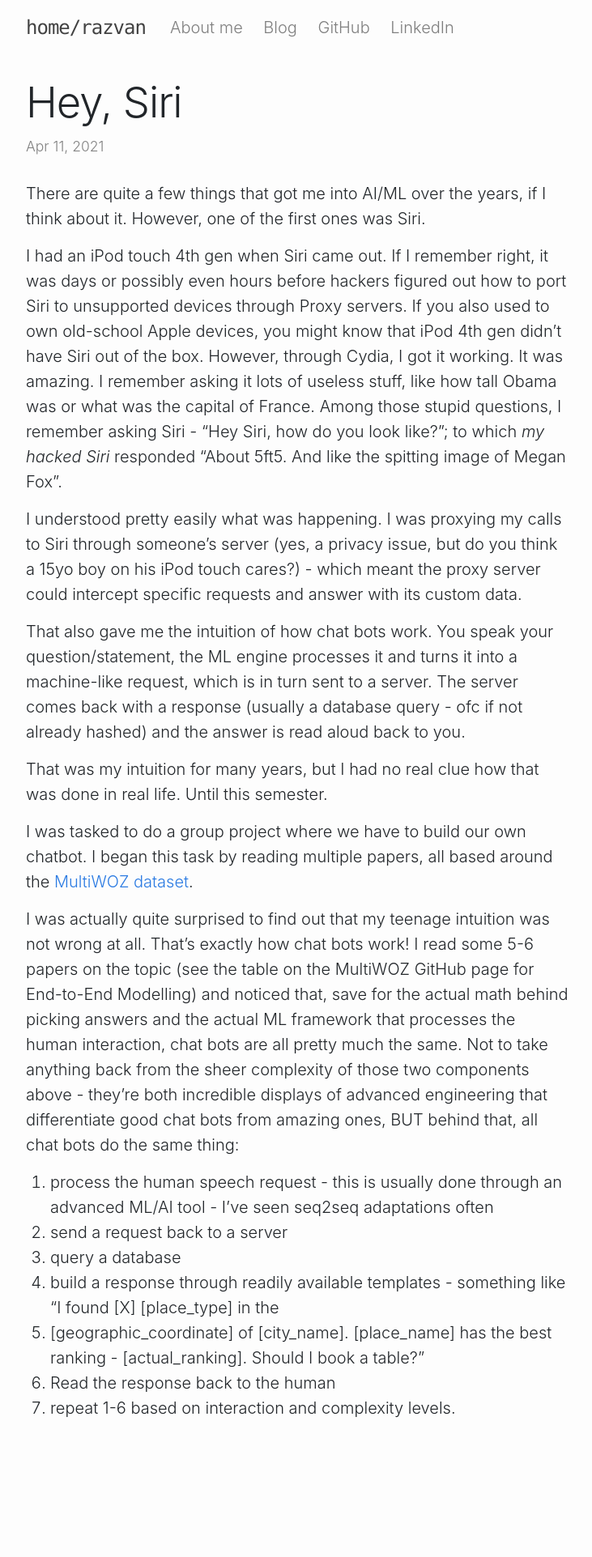
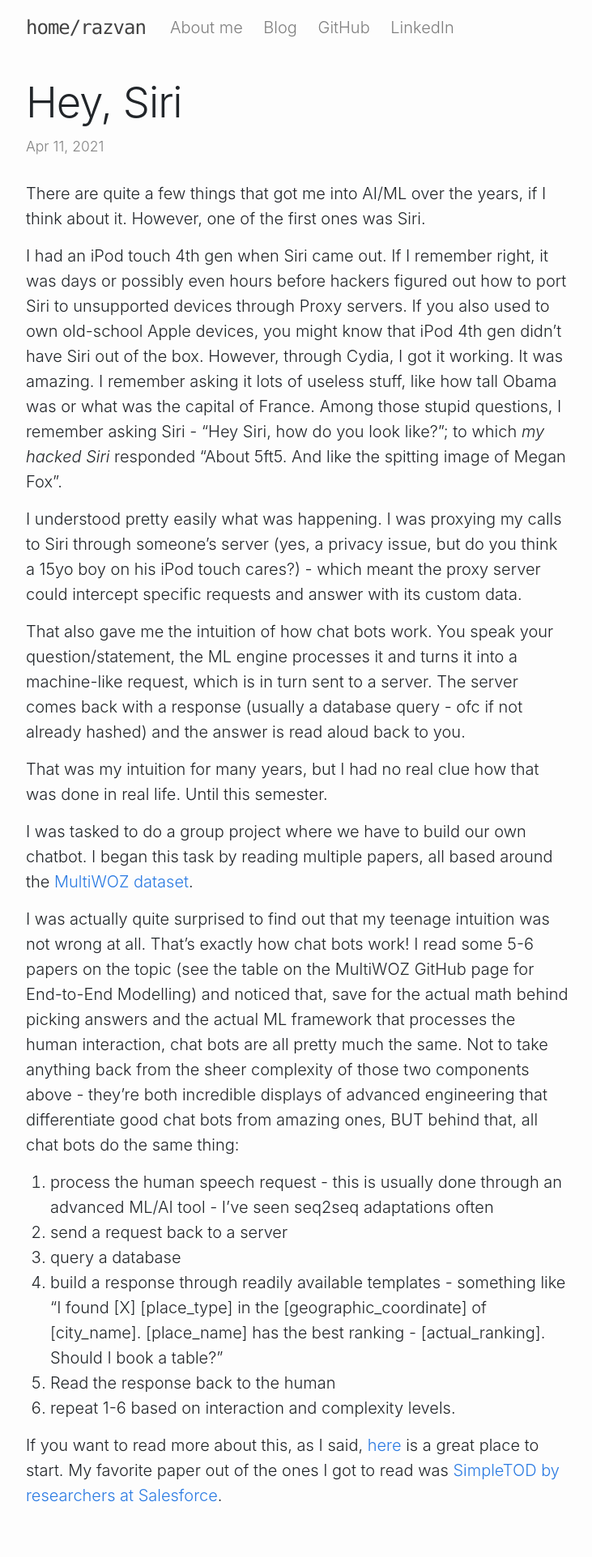
Before and after one commit to razvanra2/razvanra2.github.io, a Jekyll site: the page built from _posts/2021-04-11-Hey-Siri.markdown, in a window 1280 px wide. Shown: the whole page at 81% size, without its empty margins (273-1004 px from the left). Built offline with Jekyll 4.4.1, drawn with Linux system fonts in a browser that asks for light colours; comment, search, counter and statistics services are not loaded; before the commit the page ends 1815 px from its top, so only the background shows below that.

Commit message:
fix article typo

```diff
--- a/_posts/2021-04-11-Hey-Siri.markdown
+++ b/_posts/2021-04-11-Hey-Siri.markdown
@@ -37,7 +37,9 @@ all chat bots do the same thing:
 1. process the human speech request - this is usually done through an advanced ML/AI tool - I've seen seq2seq adaptations often
 2. send a request back to a server
 3. query a database
-4. build a response through readily available templates - something like "I found [X] [place_type] in the
-5. [geographic_coordinate] of [city_name]. [place_name] has the best ranking - [actual_ranking]. Should I book a table?"
-6. Read the response back to the human
-7. repeat 1-6 based on interaction and complexity levels.
+4. build a response through readily available templates - something like "I found [X] [place_type] in the [geographic_coordinate] of [city_name]. [place_name] has the best ranking - [actual_ranking]. Should I book a table?"
+5. Read the response back to the human
+6. repeat 1-6 based on interaction and complexity levels.
+
+If you want to read more about this, as I said, [here](https://github.com/budzianowski/multiwoz) is a great place to start.
+My favorite paper out of the ones I got to read was [SimpleTOD by researchers at Salesforce](https://arxiv.org/pdf/2005.00796.pdf).
```
